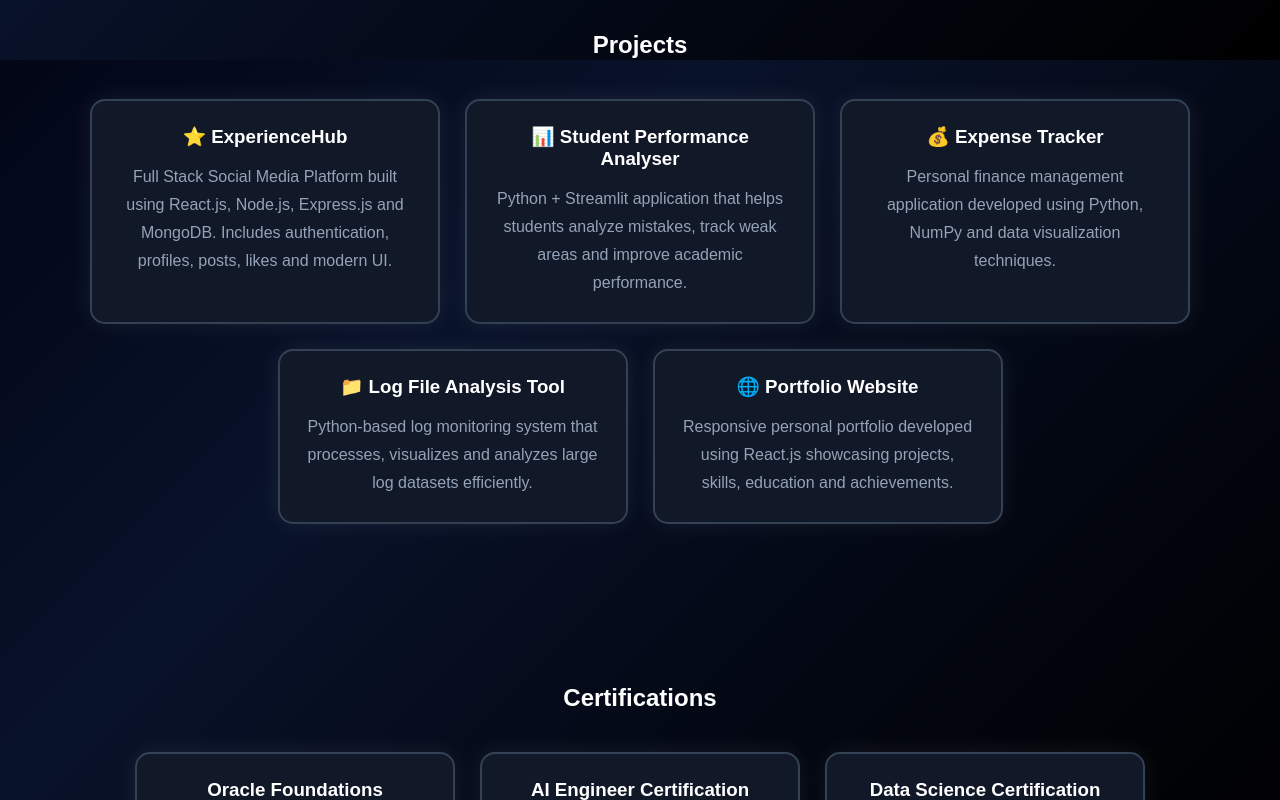
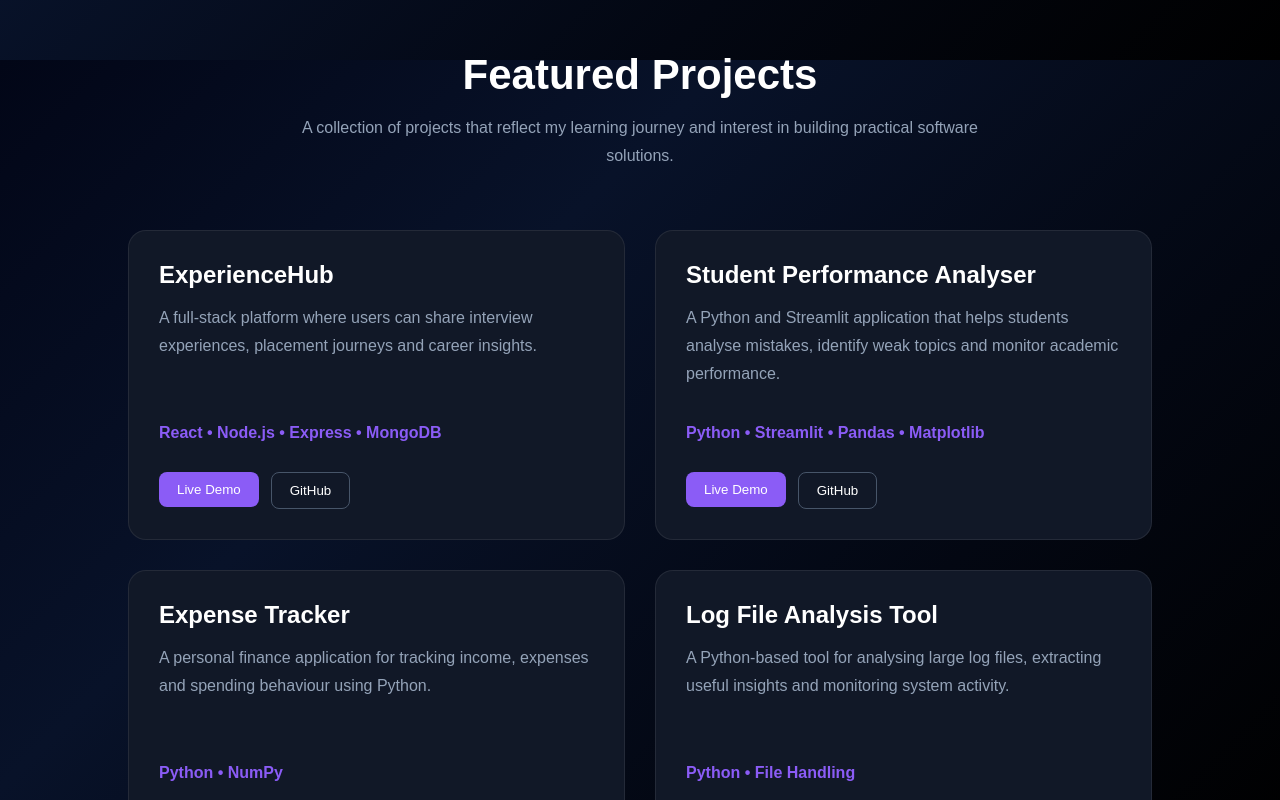
Before and after one commit to its-sky-2628/portfolio, a React (Vite) app: page / in a window 1280 px wide. Shown: the part 2340-3140 px from the top of the page. Built offline with nearby package versions, Linux system fonts and the light colour scheme.

Commit message:
Updated login page

```diff
--- a/src/components/Projects.jsx
+++ b/src/components/Projects.jsx
@@ -1,113 +1,177 @@
+const projects = [
+  {
+    title: "ExperienceHub",
+    description:
+      "A full-stack platform where users can share interview experiences, placement journeys and career insights.",
+    tech: "React • Node.js • Express • MongoDB",
+    live: "https://experiencehub-ptcf.onrender.com",
+    github: "https://github.com/its-sky-2628/-ExperienceHub",
+  },
+
+  {
+    title: "Student Performance Analyser",
+    description:
+      "A Python and Streamlit application that helps students analyse mistakes, identify weak topics and monitor academic performance.",
+    tech: "Python • Streamlit • Pandas • Matplotlib",
+    live: "LIVE_URL",
+    github: "https://github.com/its-sky-2628/Shreyansh/blob/main/Student_Performance_Analyser.py",
+  },
+
+  {
+    title: "Expense Tracker",
+     description:
+      "A personal finance application for tracking income, expenses and spending behaviour using Python.",
+    tech: "Python • NumPy",
+    live: "LIVE_URL",
+    github: "https://github.com/its-sky-2628/Expense-Tracker",
+  },
+
+  {
+    title: "Log File Analysis Tool",
+    description:
+      "A Python-based tool for analysing large log files, extracting useful insights and monitoring system activity.",
+    tech: "Python • File Handling",
+    live: "LIVE_URL",
+    github: "https://github.com/its-sky-2628/-ExperienceHub",
+  },
+
+  {
+    title: "Portfolio Website",
+    description:
+      "A responsive portfolio website showcasing projects, technical skills, education and achievements.",
+    tech: "React • CSS",
+    live: "https://shreyansh-nmoy.onrender.com/",
+    github: "https://github.com/its-sky-2628/portfolio",
+  },
+];
+
 const Projects = () => {
-  const cardStyle = {
-    width: "350px",
-    background: "#111827",
-    padding: "25px",
-    borderRadius: "15px",
-    border: "2px solid #334155",
-    boxShadow: "0 0 25px rgba(255,255,255,0.08)",
-  };
-
   return (
     <section
       id="projects"
       style={{
+        padding: "100px 10%",
         color: "white",
-        padding: "80px",
-        textAlign: "center",
       }}
     >
-      <h2>Projects</h2>
+      <h2
+        style={{
+          fontSize: "42px",
+          textAlign: "center",
+          marginBottom: "15px",
+        }}
+      >
+        Featured Projects
+      </h2>
+
+      <p
+        style={{
+          textAlign: "center",
+          color: "#94a3b8",
+          marginBottom: "60px",
+          maxWidth: "700px",
+          marginInline: "auto",
+          lineHeight: "28px",
+        }}
+      >
+        A collection of projects that reflect my learning journey and interest
+        in building practical software solutions.
+      </p>
 
       <div
         style={{
-          display: "flex",
-          flexWrap: "wrap",
-          justifyContent: "center",
-          gap: "25px",
-          marginTop: "40px",
+          display: "grid",
+          gridTemplateColumns: "repeat(auto-fit,minmax(340px,1fr))",
+          gap: "30px",
         }}
       >
-        <div style={cardStyle}>
-          <h3>⭐ ExperienceHub</h3>
-
-          <p
+        {projects.map((project, index) => (
+          <div
+            key={index}
             style={{
-              color: "#94a3b8",
-              marginTop: "15px",
-              lineHeight: "28px",
+              background: "#111827",
+              borderRadius: "18px",
+              padding: "30px",
+              border: "1px solid rgba(255,255,255,.08)",
+              transition: ".3s",
             }}
           >
-            Full Stack Social Media Platform built using
-            React.js, Node.js, Express.js and MongoDB.
-            Includes authentication, profiles, posts,
-            likes and modern UI.
-          </p>
-        </div>
+            <h3
+              style={{
+                marginBottom: "15px",
+                fontSize: "24px",
+              }}
+            >
+              {project.title}
+            </h3>
 
-        <div style={cardStyle}>
-          <h3>📊 Student Performance Analyser</h3>
+            <p
+              style={{
+                color: "#94a3b8",
+                lineHeight: "28px",
+                minHeight: "100px",
+              }}
+            >
+              {project.description}
+            </p>
 
-          <p
-            style={{
-              color: "#94a3b8",
-              marginTop: "15px",
-              lineHeight: "28px",
-            }}
-          >
-            Python + Streamlit application that helps
-            students analyze mistakes, track weak areas
-            and improve academic performance.
-          </p>
-        </div>
+            <p
+              style={{
+                color: "#8b5cf6",
+                marginTop: "20px",
+                fontWeight: "600",
+              }}
+            >
+              {project.tech}
+            </p>
 
-        <div style={cardStyle}>
-          <h3>💰 Expense Tracker</h3>
+            <div
+              style={{
+                display: "flex",
+                gap: "12px",
+                marginTop: "30px",
+              }}
+            >
+              <a
+                href={project.live}
+                target="_blank"
+                rel="noreferrer"
+              >
+                <button
+                  style={{
+                    padding: "10px 18px",
+                    background: "#8b5cf6",
+                    color: "white",
+                    border: "none",
+                    borderRadius: "8px",
+                    cursor: "pointer",
+                  }}
+                >
+                  Live Demo
+                </button>
+              </a>
 
-          <p
-            style={{
-              color: "#94a3b8",
-              marginTop: "15px",
-              lineHeight: "28px",
-            }}
-          >
-            Personal finance management application
-            developed using Python, NumPy and data
-            visualization techniques.
-          </p>
-        </div>
-
-        <div style={cardStyle}>
-          <h3>📁 Log File Analysis Tool</h3>
-
-          <p
-            style={{
-              color: "#94a3b8",
-              marginTop: "15px",
-              lineHeight: "28px",
-            }}
-          >
-            Python-based log monitoring system that
-            processes, visualizes and analyzes large
-            log datasets efficiently.
-          </p>
-        </div>
-
-        <div style={cardStyle}>
-          <h3>🌐 Portfolio Website</h3>
-
-          <p
-            style={{
-              color: "#94a3b8",
-              marginTop: "15px",
-              lineHeight: "28px",
-            }}
-          >
-            Responsive personal portfolio developed
-            using React.js showcasing projects,
-            skills, education and achievements.
-          </p>
-        </div>
+              <a
+                href={project.github}
+                target="_blank"
+                rel="noreferrer"
+              >
+                <button
+                  style={{
+                    padding: "10px 18px",
+                    background: "transparent",
+                    color: "white",
+                    border: "1px solid #475569",
+                    borderRadius: "8px",
+                    cursor: "pointer",
+                  }}
+                >
+                  GitHub
+                </button>
+              </a>
+            </div>
+          </div>
+        ))}
       </div>
     </section>
   );
```
